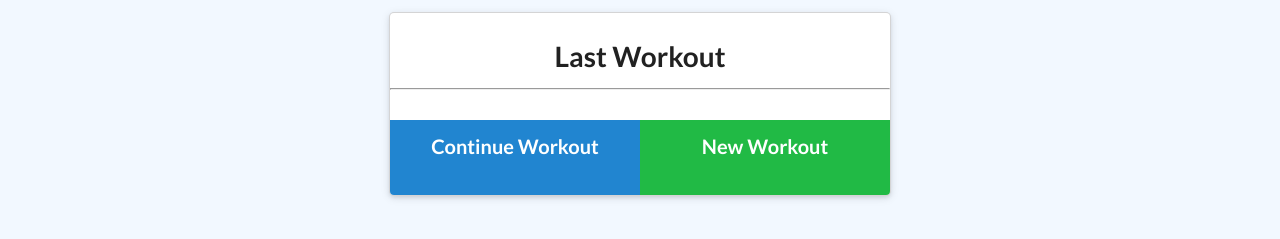
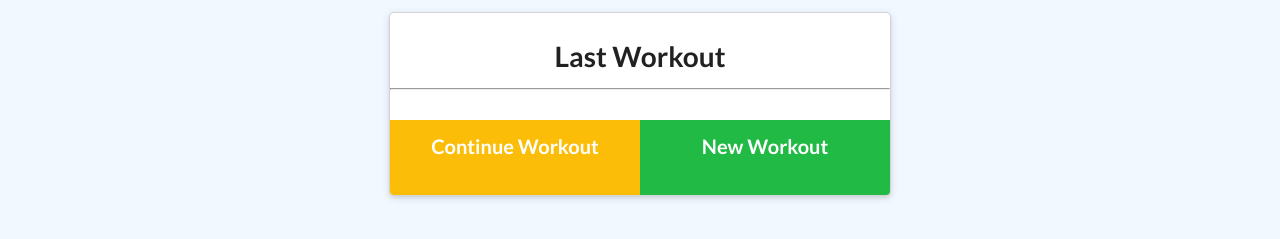
Before and after one commit to xtreme6007/WorkOut-psn, a website: page public/index.html in a window 1280 px wide. Shown: the part 217-456 px from the top of the page. Drawn offline with nearby package versions, Linux system fonts and the light colour scheme; no server answers.

Commit message:
changed button color

```diff
--- a/public/index.html
+++ b/public/index.html
@@ -29,7 +29,7 @@
           <div>
             <div class="workout-stats"></div>
             <div class="buttons">
-              <a id="continue-btn" href="/exercise?" class="huge ui blue button">Continue Workout</a>
+              <a id="continue-btn" href="/exercise?" class="huge ui yellow button">Continue Workout</a>
               <a href="/exercise" class="huge positive ui button">New Workout</a>
             </div>
           </div>
```
